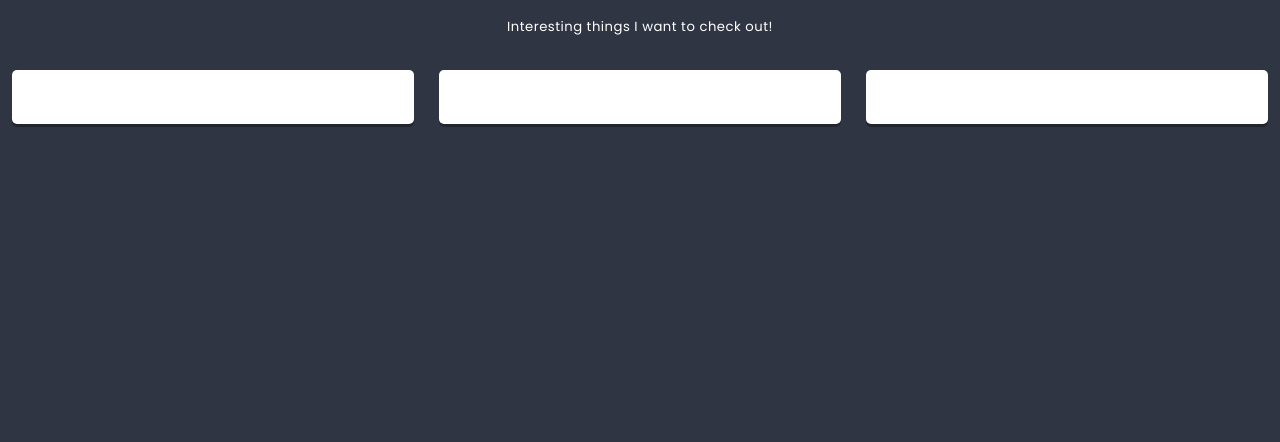
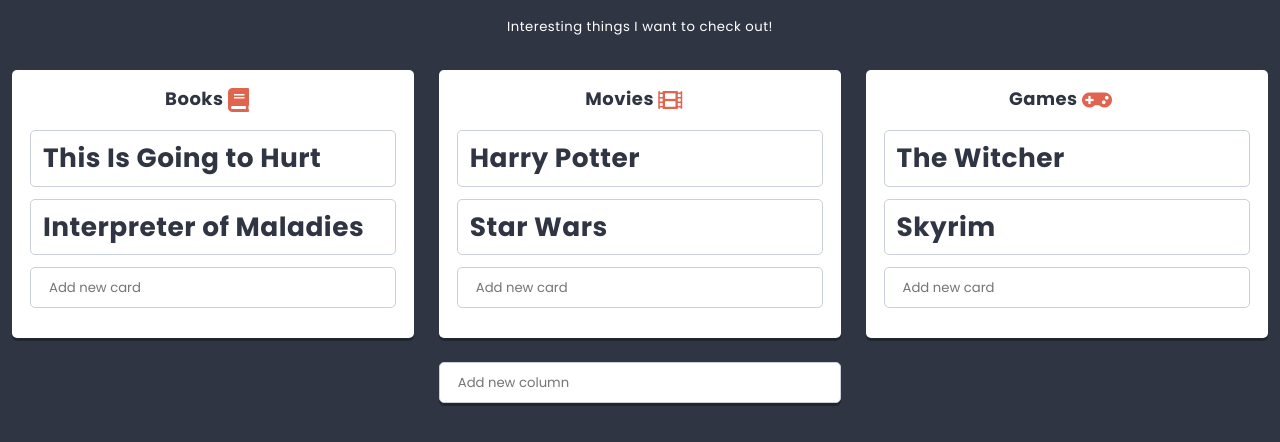
Before and after one commit to DominikSko/project-react, a React app: page / in a window 1280 px wide. Shown: the part 362-804 px from the top of the page. Built offline with nearby package versions, Linux system fonts and the light colour scheme.

Commit message:
Added working Card component

```diff
--- /dev/null
+++ b/src/components/Button/Button.js
@@ -0,0 +1,11 @@
+import React from 'react';
+import styles from './Button.scss';
+
+const Button = ({variant = '', ...otherProps}) => (
+  <button
+    {...otherProps}
+    className={styles.component + variant.split(' ').map(name => ' ' + (styles[name] || name)).join('')}
+  />
+);
+
+export default Button;
--- /dev/null
+++ b/src/components/Card/Card.js
@@ -0,0 +1,21 @@
+import React from 'react';
+import styles from './Card.scss';
+import PropTypes from 'prop-types';
+
+
+class Card extends React.Component{
+  static propTypes = {
+    title: PropTypes.string.isRequired,
+  }
+
+  render(){
+    const {title} = this.props;
+    return(
+      <section className={styles.component}>
+        <h1>{title}</h1>
+      </section>
+    );
+  }
+}
+
+export default Card;
--- a/src/components/Column/Column.js
+++ b/src/components/Column/Column.js
@@ -1,16 +1,56 @@
 import React from 'react';
-import styles from './Column.scss';  // do omówienia
-import PropTypes from 'prop-types';  // do omowienia
+import styles from './Column.scss';
+import PropTypes from 'prop-types';
+import Creator from '../Creator/Creator.js';
+import {settings} from '../../data/dataStore';
+import Card from '../Card/Card.js';
+import Icon from '../Icon/Icon.js';
+
 
 class Column extends React.Component {
+
+
+  state = {
+    cards: this.props.cards || [],
+  }
+
    static propTypes = {
-        columnTitle: PropTypes.string.isRequired,
+    title: PropTypes.string.isRequired,
+    cards: PropTypes.array,
+  }
+
+  addCard(title){
+    this.setState(state =>(
+    {
+      cards:[
+        ...state.cards,
+        {
+          key: state.cards.length ? state.cards[state.cards.length-1].key+1 : 0,
+          title
+        }
+      ]
+     }
+    ));
   }
 
   render() {
+
     return (
       <section className={styles.component}>
-                <h3 className={styles.title}>{this.props.columnTitle}</h3>
+        <h3 className={styles.title}>
+          {this.props.title}
+          <span className={styles.icon}> <Icon name={this.props.icon}/> </span>
+        </h3>
+
+
+      {this.state.cards.map(({key, ...cardProps}) => (
+          <Card key={key} {...cardProps} />
+        ))}
+
+      <div className={styles.creator}>
+        <Creator text={settings.cardCreatorText} action={title => this.addCard(title)}/>
+      </div>
+
       </section>
     )
   }
--- /dev/null
+++ b/src/components/Creator/Creator.js
@@ -0,0 +1,64 @@
+import React from 'react';
+import styles from './Creator.scss';
+import Button from '../Button/Button';
+import PropTypes from 'prop-types';
+
+class Creator extends React.Component {
+  static propTypes = {
+    text: PropTypes.string,
+    action: PropTypes.func,
+  }
+
+  static defaultProps = {
+    text: 'Add new item',
+  }
+
+  state = {
+    value: '',
+    visibleButtons: false,
+  }
+
+  handleChange = event => {
+    // console.log(event);
+    this.setState({
+      value: event.target.value,
+      visibleButtons: event.target.value.length > 0
+    });
+  }
+
+  handleOK = () => {
+    if(this.state.value != ''){
+      this.props.action(this.state.value);
+      this.setState({
+        value: '',
+        visibleButtons: false
+      });
+    }
+  }
+
+  handleCancel = () => {
+    this.setState({
+      value: '',
+      visibleButtons: false
+    });
+  }
+
+  render() {
+    return (
+      <div className={styles.component}>
+        <input
+          type='text'
+          placeholder={this.props.text}
+          value={this.state.value}
+          onChange={this.handleChange}
+        />
+        <div className={styles.buttons + (this.state.visibleButtons ? ' ' + styles.buttonsShown : '')}>
+          <Button onClick={this.handleOK}>OK</Button>
+          <Button onClick={this.handleCancel} variant='danger'>cancel</Button>
+        </div>
+      </div>
+    );
+  }
+}
+
+export default Creator;
--- /dev/null
+++ b/src/components/Icon/Icon.js
@@ -0,0 +1,5 @@
+import React from 'react';
+
+const Icon = props => (<i className={`fas fa-${props.name}`}></i>);
+
+export default Icon;
--- a/src/components/List/List.js
+++ b/src/components/List/List.js
@@ -5,6 +5,7 @@
 import Column from '../Column/Column.js';
 import {settings} from '../../data/dataStore';
 import ReactHtmlParser from 'react-html-parser';
+import Creator from '../Creator/Creator.js';
 
 class List extends React.Component {  // dziedziczy ona z klasy React.Component
   state = {
@@ -21,6 +22,22 @@
     description: settings.defaultListDescription,
   }
 
+  addColumn(title){   // "dodaj do this.state.columns nowy obiekt, do omówienia
+    this.setState(state => (
+      {
+        columns: [
+          ...state.columns,  // ... trzy kropki, SPREAD OPERATOR, rozpakowywuje obiekt lub tablice
+          {
+            key: state.columns.length ? state.columns[state.columns.length-1].key+1 : 0,
+            title,
+            icon: 'list-alt',
+            cards: []
+          }
+        ]
+      }
+    ));
+  }
+
   render() {
     return (
       <section className={styles.component}>
@@ -33,6 +50,9 @@
             <Column key={key} {...columnProps} />
           ))}
         </div>
+        <div className={styles.creator}>
+          <Creator text={settings.columnCreatorText} action={title => this.addColumn(title)}/>
+        </div>
       </section>
     )
   }
```
Lines whose indentation alone changed are shown as unchanged.
